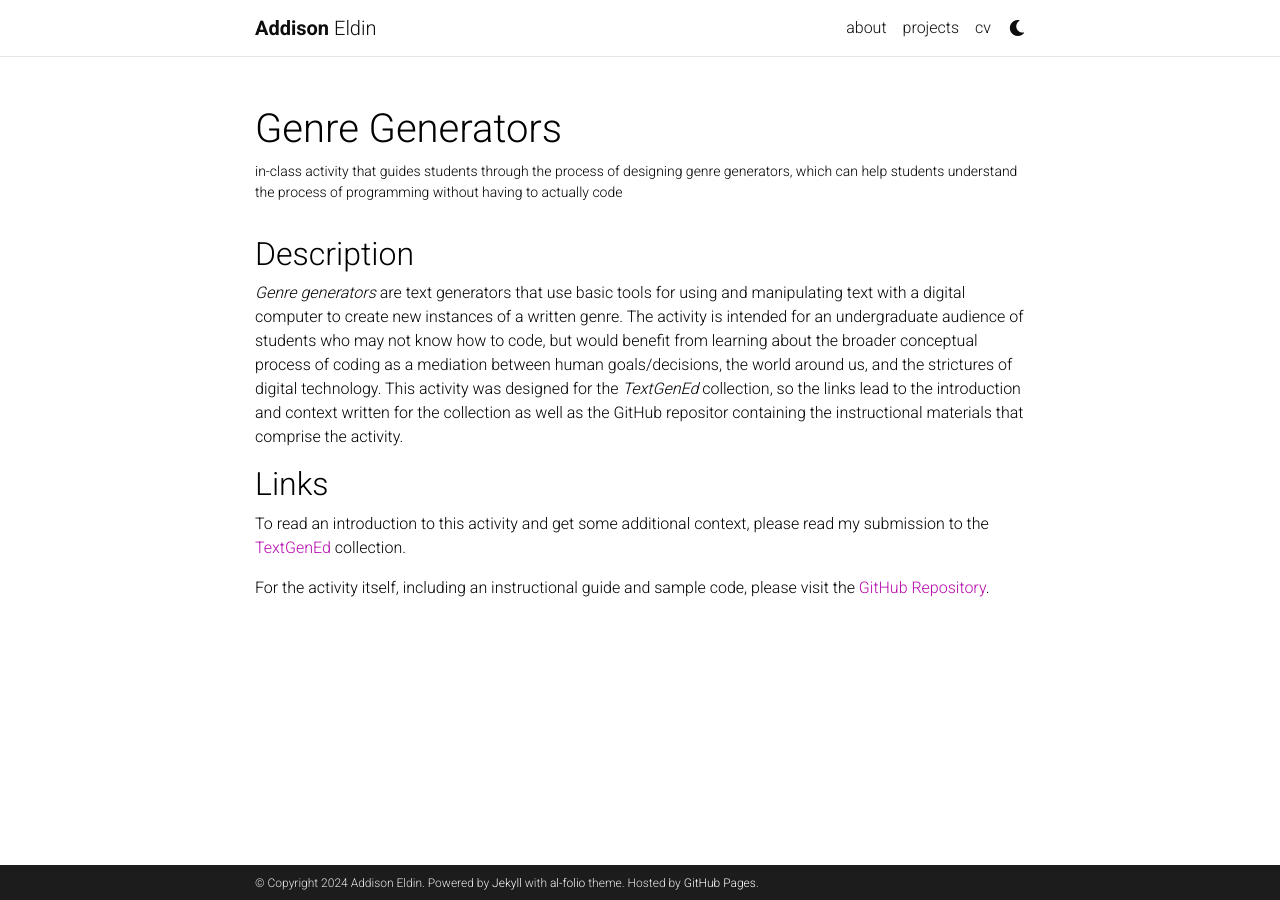
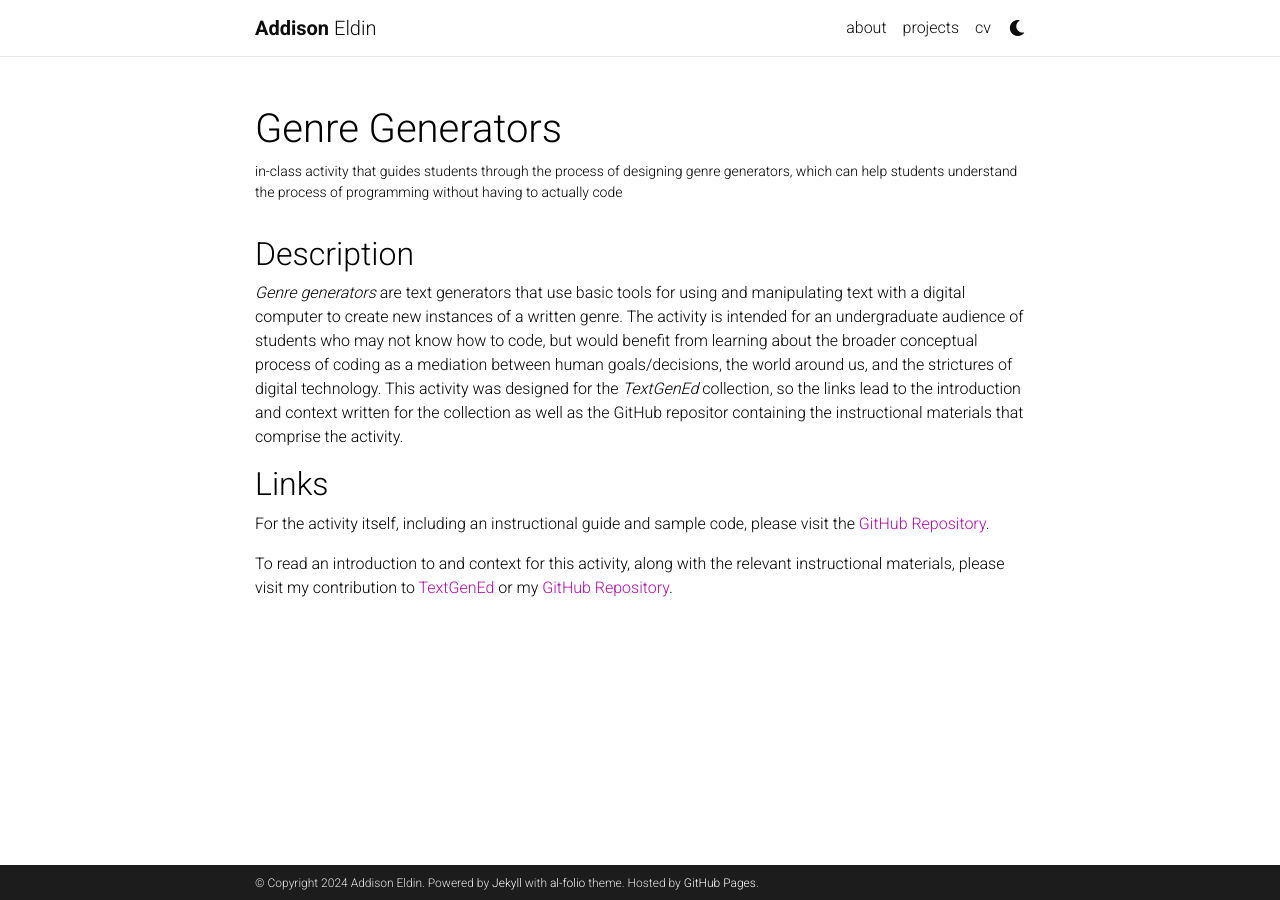
Before and after one commit to addeldin/addeldin.github.io, a Jekyll site: the page built from _projects/genre-generators.md, in a window 1280 px wide. Built offline with Jekyll 4.4.1, drawn with Linux system fonts in a browser that asks for light colours; comment, search, counter and statistics services are not loaded; a style sheet for code colours, icons or effects is not loaded.

Commit message:
Update links to TextGenEd

```diff
--- a/_projects/genre-generators.md
+++ b/_projects/genre-generators.md
@@ -10,5 +10,5 @@ category: instructional activities
 <p><em>Genre generators</em> are text generators that use basic tools for using and manipulating text with a digital computer to create new instances of a written genre. The activity is intended for an undergraduate audience of students who may not know how to code, but would benefit from learning about the broader conceptual process of coding as a mediation between human goals/decisions, the world around us, and the strictures of digital technology. This activity was designed for the <em>TextGenEd</em> collection, so the links lead to the introduction and context written for the collection as well as the GitHub repositor containing the instructional materials that comprise the activity.</p>
 
 ## Links
- <p>To read an introduction to this activity and get some additional context, please read my submission to the <a href="https://wac.colostate.edu/repository/collections/textgened/rhetorical-engagements/genre-generators/">TextGenEd</a> collection.</p>
  <p>For the activity itself, including an instructional guide and sample code, please visit the <a href="https://github.com/addeldin/genre-generators">GitHub Repository</a>.</p>
+  <p>To read an introduction to and context for this activity, along with the relevant instructional materials, please visit my contribution to <a href="https://wac.colostate.edu/repository/collections/textgened/rhetorical-engagements/genre-generators/">TextGenEd</a> or my <a href="https://github.com/addeldin/genre-generators">GitHub Repository</a>.</p>
```
Also changed, not shown: _projects/narrative-and-text-generation-ai.md (+1 -1 lines).
